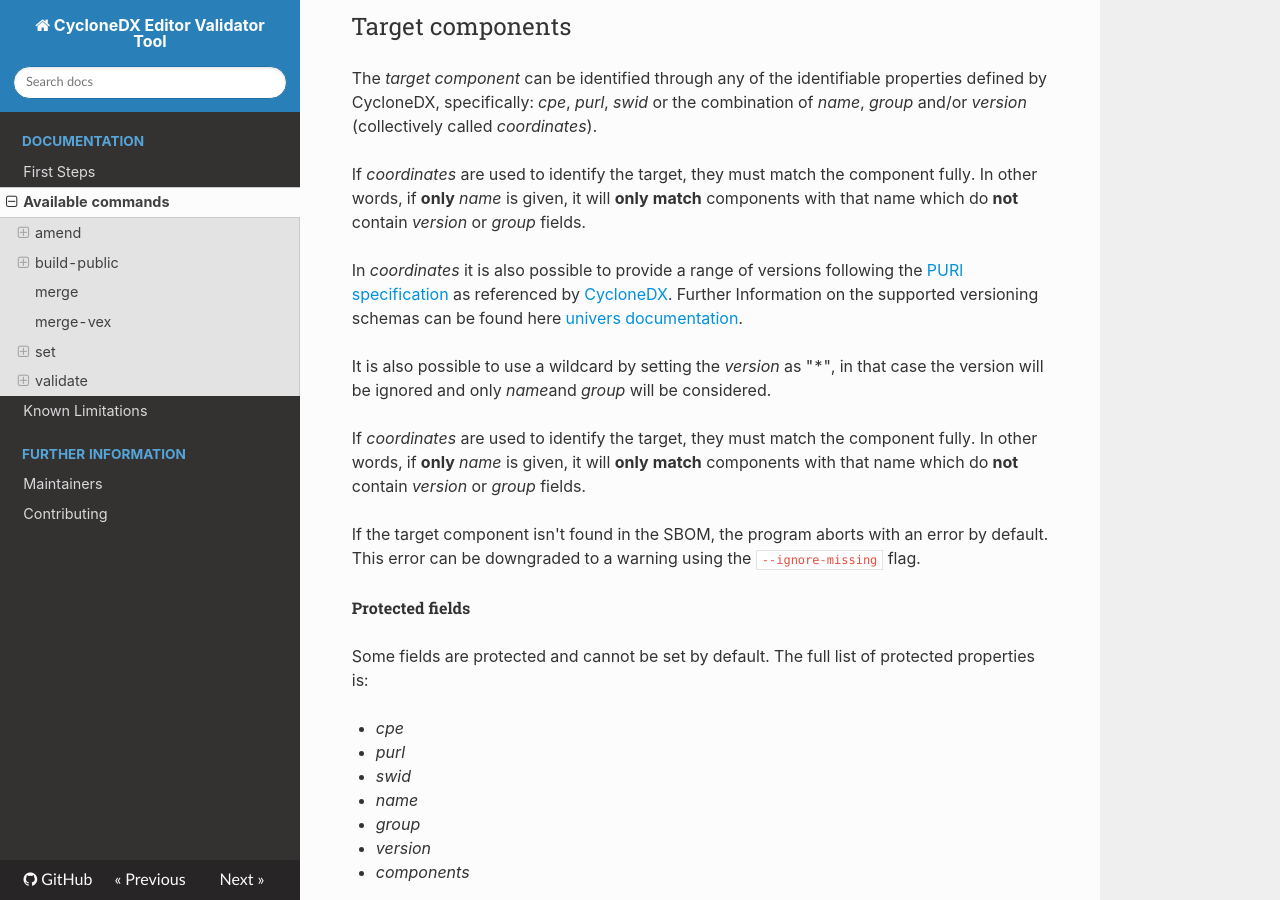
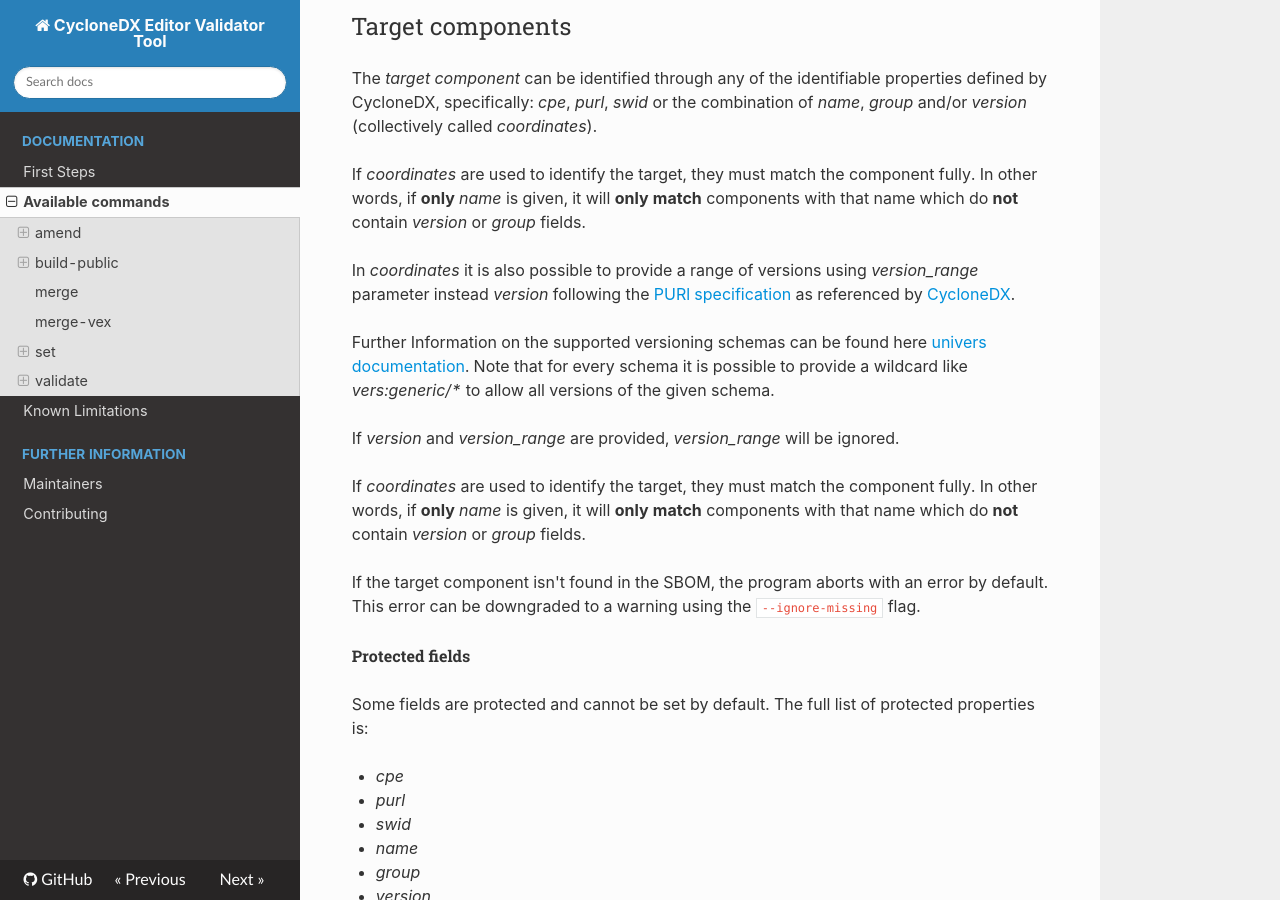
Before and after one commit to Festo-se/cyclonedx-editor-validator, an MkDocs documentation site: the page built from docs/available_commands.md, in a window 1280 px wide and 900 px high, scrolled down 6057 px. Built offline with MkDocs 1.6.1, drawn with Linux system fonts in a browser that asks for light colours; nearby versions of some CDN libraries; some web fonts are replaced; some of the changed text lies outside the part shown.

Commit message:
docs: adapts set documentation

```diff
--- a/docs/available_commands.md
+++ b/docs/available_commands.md
@@ -211,9 +211,11 @@ The *target component* can be identified through any of the identifiable propert
 
 If *coordinates* are used to identify the target, they must match the component fully. In other words, if __only__ *name* is given, it will __only match__ components with that name which do __not__ contain *version* or *group* fields.
 
-In *coordinates* it is also possible to provide a range of versions following the [PURl specification](https://github.com/package-url/purl-spec/blob/version-range-spec/VERSION-RANGE-SPEC.rst) as referenced by [CycloneDX](https://cyclonedx.org/docs/1.6/json/#vulnerabilities_items_affects_items_versions_items_range). Further Information on the supported versioning schemas can be found here [univers documentation](https://pypi.org/project/univers/).
+In *coordinates* it is also possible to provide a range of versions using *version_range* parameter instead *version* following the [PURl specification](https://github.com/package-url/purl-spec/blob/version-range-spec/VERSION-RANGE-SPEC.rst) as referenced by [CycloneDX](https://cyclonedx.org/docs/1.6/json/#vulnerabilities_items_affects_items_versions_items_range).
 
-It is also possible to use a wildcard by setting the *version* as "*", in that case the version will be ignored and only *name*and *group* will be considered.
+Further Information on the supported versioning schemas can be found here [univers documentation](https://pypi.org/project/univers/). Note that for every schema it is possible to provide a wildcard like *vers:generic/\** to allow all versions of the given schema.
+
+If *version* and *version_range* are provided, *version_range* will be ignored.
 
 If *coordinates* are used to identify the target, they must match the component fully. In other words, if __only__ *name* is given, it will __only match__ components with that name which do __not__ contain *version* or *group* fields.
 
@@ -298,7 +300,7 @@ Example for the use of version ranges:
                 "group": "org.acme",
                 # It is possible to provide a version range
                 # the format must comply with the PURL specification for version ranges
-                "version": "vers:pypi/>=1.0.2|<2.0.0",
+                "version_range": "vers:pypi/>=1.0.2|<2.0.0",
             },
                 "set": {"copyright": "1990 Acme Inc"},
         },
@@ -307,8 +309,8 @@ Example for the use of version ranges:
                 "name": "web-framework",
                 "group": "org.acme",
                 # It is also possible to provide a wildcard for the version
-                # if the version is set to "*" the version will be ignored
-                "version": "*",
+                # if the version is set to "*" all versions of the specified schema are passed
+                "version_range": "vers:pypi/*",
             },
                 "set": {"copyright": "1990 Acme Inc"},
         },
```
